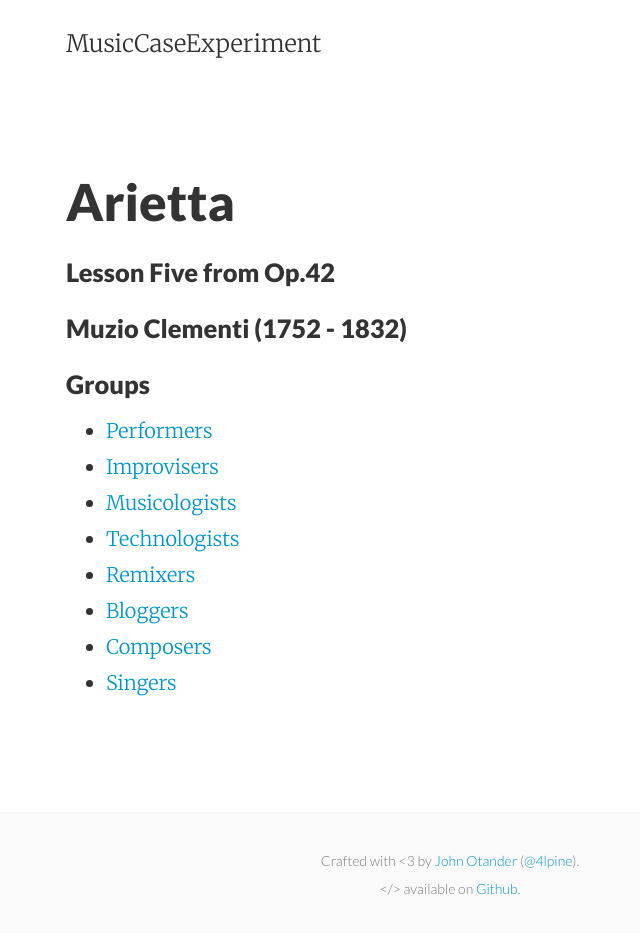
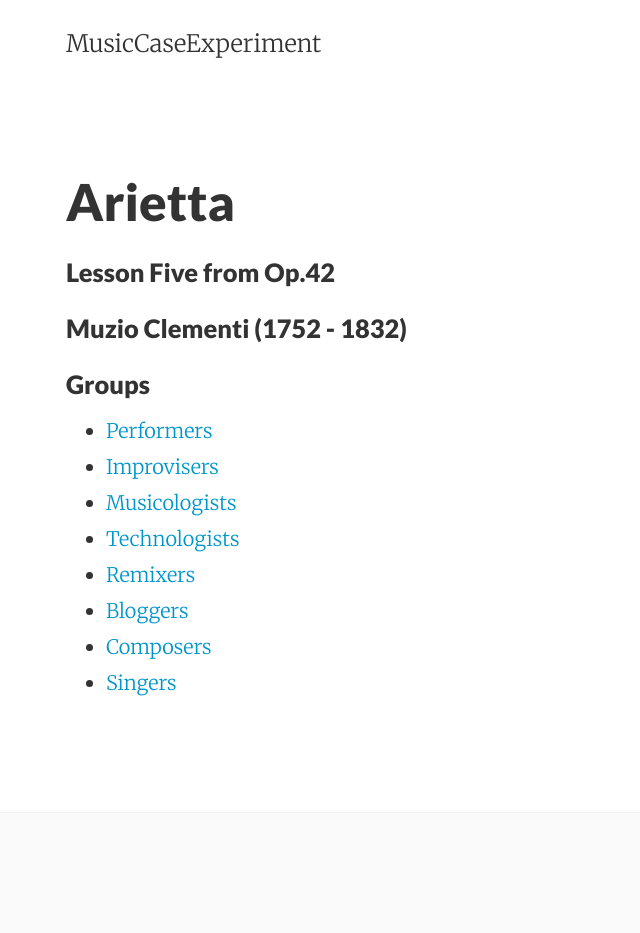
Before and after one commit to Stuartbriner/portland, a Jekyll site: the page built from G1_A1_groups.md, in a window 1280 px wide. Shown: the whole page, without its empty margins (190-830 px from the left). Built offline with Jekyll 4.4.1, drawn with Linux system fonts in a browser that asks for light colours; Markdown is read by kramdown in place of the engine named in the settings.

Commit message:
footer gone

```diff
--- a/_includes/footer.html
+++ b/_includes/footer.html
@@ -2,8 +2,7 @@
   <div class="p2 wrap">
     <div class="measure mt1 center">
       <small>
-        Crafted with &lt;3 by <a href="http://johnotander.com">John Otander</a> (<a href="https://twitter.com/4lpine">@4lpine</a>).<br>
-        &lt;/&gt; available on <a href="https://github.com/johnotander/pixyll">Github</a>.
+
       </small>
     </div>
   </div>
```
